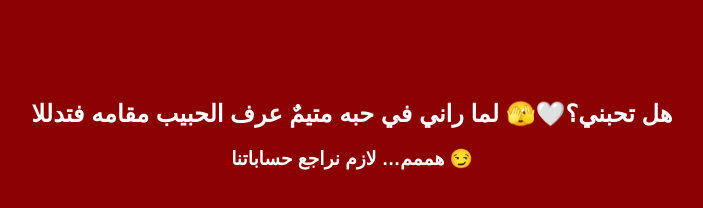
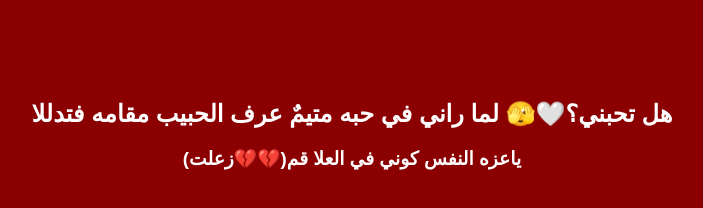
Before and after one commit to mly428304-max/I-love-you-my-darling, a plain HTML site: page index.html in a window 1280 px wide. Both pictures are taken after a click on the button "لا". Shown: the whole page, without its empty margins (288-991 px from the left). Drawn offline with Linux system fonts and the light colour scheme.

Commit message:
Update index.html

```diff
--- a/index.html
+++ b/index.html
@@ -46,7 +46,7 @@ function answer(choice) {
         result.innerText = "🤍🤍🤍🤍🤍🤍🤍🤍يمععرررييييييي.";
         document.body.style.backgroundColor = "darkgreen";
     } else {
-        result.innerText = "هممم… لازم نراجع حساباتنا 😏";
+        result.innerText = "ياعزه النفس كوني في العلا قم(💔💔زعلت) ";
         document.body.style.backgroundColor = "darkred";
     }
 }
```
